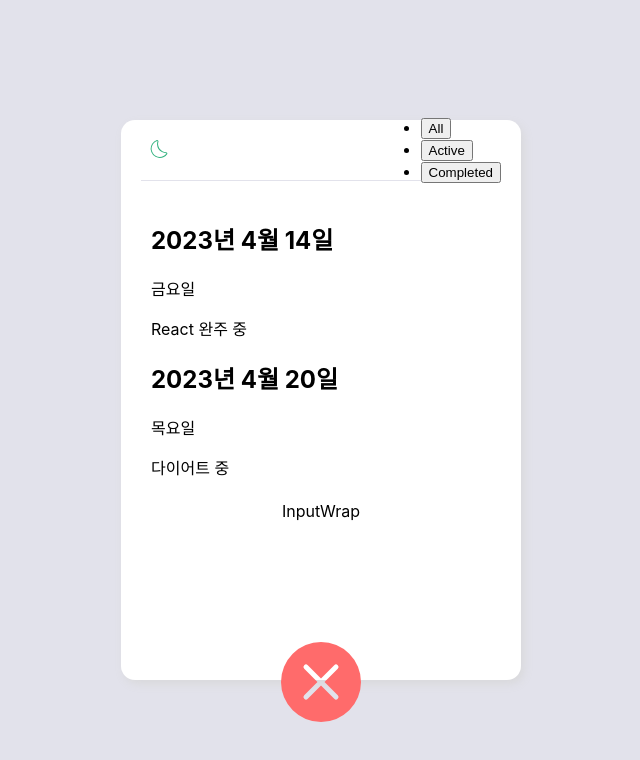
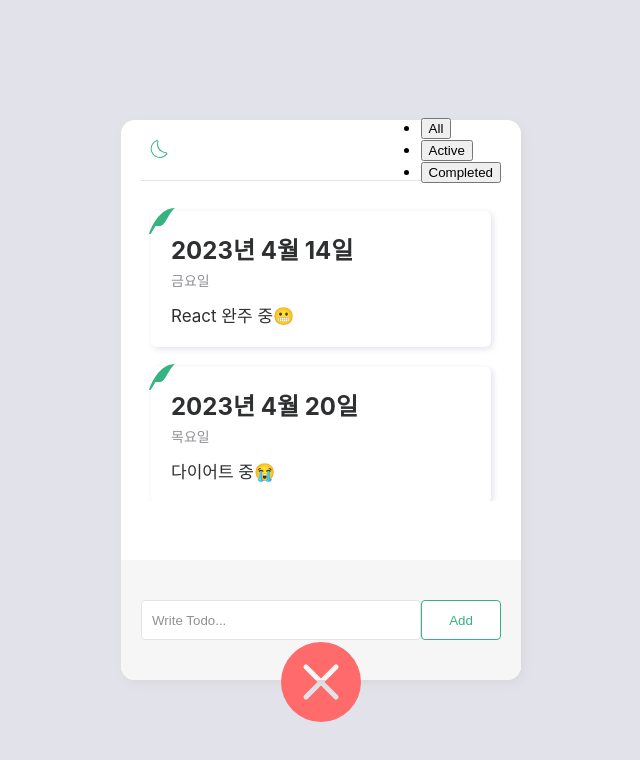
Before and after one commit to dnjfht/react_todo_list, a React (Create React App) app: page / in a window 1280 px wide. Both pictures are taken after a click on the button 640 px from the left and 683 px from the top of the page. Shown: the top 760 px of the page, without its empty margins (319-959 px from the left). Built offline with nearby package versions, Linux system fonts and the light colour scheme.

Commit message:
TODOLIST

```diff
--- a/src/App.js
+++ b/src/App.js
@@ -11,49 +11,49 @@ const initialState = [
     id: uuidv4(),
     date: "2023년 4월 14일",
     day: "금요일",
-    title: "React 완주 중",
+    title: "React 완주 중😬",
     isActive: true,
   },
   {
     id: uuidv4(),
     date: "2023년 4월 20일",
     day: "목요일",
-    title: "다이어트 중",
+    title: "다이어트 중😭",
     isActive: true,
   },
   {
     id: uuidv4(),
     date: "2023년 4월 27일",
     day: "목요일",
-    title: "충분히 자기",
+    title: "충분히 자기😴",
     isActive: false,
   },
   {
     id: uuidv4(),
     date: "2023년 4월 30일",
     day: "일요일",
-    title: "산책 자주 하기",
+    title: "산책 자주 하기🚶‍♀🚶‍♀",
     isActive: false,
   },
   {
     id: uuidv4(),
     date: "2023년 5월 3일",
     day: "수요일",
-    title: "책 한 권 읽기",
+    title: "책 한 권 읽기📕",
     isActive: false,
   },
   {
     id: uuidv4(),
     date: "2023년 5월 6일",
     day: "토요일",
-    title: "옷 사기",
+    title: "옷 사기👚",
     isActive: false,
   },
   {
     id: uuidv4(),
     date: "2023년 5월 17일",
     day: "수요일",
-    title: "Javascript 문법 꾸준히 공부하기",
+    title: "Javascript 문법 꾸준히 공부하기📝",
     isActive: true,
   },
 ];
--- a/src/App.module.css
+++ b/src/App.module.css
@@ -12,8 +12,6 @@
 .Box {
   width: 400px;
   height: 560px;
-  padding: 0 20px;
-  box-sizing: border-box;
   background-color: var(--color-white);
   border-radius: 14px;
 
@@ -35,8 +33,9 @@
 }
 
 .NavBar {
-  width: 100%;
+  width: calc(100% - 40px);
   height: 60px;
+  margin: 0 20px;
   border-bottom: 1px solid var(--color-bg);
 
   display: flex;
@@ -51,10 +50,10 @@
 }
 
 .TodoList {
-  width: 100%;
+  width: calc(100% - 40px);
   height: 300px;
-  margin-top: 20px;
-  padding: 0 10px;
+  margin: 20px;
+  padding: 10px;
   box-sizing: border-box;
 
   overflow: scroll;
@@ -76,3 +75,71 @@
   width: 2px;
   background-color: var(--color-scrollbar);
 }
+
+.Todo {
+  width: 100%;
+  margin-bottom: 20px;
+  padding: 20px;
+  box-sizing: border-box;
+
+  border-radius: 6px;
+  box-shadow: 2px 2px 6px var(--color-bg);
+
+  position: relative;
+}
+
+.InputWrap {
+  width: 100%;
+  height: 120px;
+  padding: 20px;
+  box-sizing: border-box;
+  background-color: var(--color-input-wrap-bg);
+
+  border-radius: 0 0 14px 14px;
+
+  position: absolute;
+  bottom: 0;
+
+  display: flex;
+  flex-direction: row;
+  justify-content: space-between;
+  align-items: center;
+}
+
+.InputTodo {
+  width: calc(100% - 80px);
+  height: 40px;
+  padding: 10px;
+  box-sizing: border-box;
+
+  border: 1px solid var(--color-bg);
+  border-radius: 4px;
+
+  outline: none;
+
+  color: var(--color-text);
+}
+
+.InputTodo::placeholder {
+  color: var(--color-gray);
+}
+
+.SubmitBtn {
+  width: 80px;
+  height: 40px;
+  background-color: var(--color-white);
+
+  border: 1px solid var(--color-accent);
+  border-radius: 4px;
+
+  color: var(--color-accent);
+
+  transition: all 0.8s;
+}
+
+.SubmitBtn:hover {
+  background-color: var(--color-accent);
+  color: var(--color-white);
+
+  cursor: pointer;
+}
--- a/src/components/InputWrap.js
+++ b/src/components/InputWrap.js
@@ -1,5 +1,15 @@
 import React from "react";
+import styles from "../App.module.css";
 
 export default function InputWrap() {
-  return <div>InputWrap</div>;
+  return (
+    <div className={styles.InputWrap}>
+      <input
+        className={styles.InputTodo}
+        type="text"
+        placeholder="Write Todo..."
+      />
+      <button className={styles.SubmitBtn}>Add</button>
+    </div>
+  );
 }
--- a/src/components/Todo.js
+++ b/src/components/Todo.js
@@ -1,11 +1,42 @@
 import React from "react";
+import styles from "../App.module.css";
+import { ImQuill } from "react-icons/im";
 
 export default function Todo({ filterTodo }) {
   return (
-    <div key={filterTodo.id}>
-      <h2>{filterTodo.date}</h2>
-      <p>{filterTodo.day}</p>
-      <p>{filterTodo.title}</p>
+    <div key={filterTodo.id} className={styles.Todo}>
+      <ImQuill
+        style={{
+          color: "var(--color-accent)",
+          fontSize: 26,
+          position: "absolute",
+          top: -3,
+          left: -2,
+        }}
+      />
+      <h2 style={{ margin: 0, color: "var(--color-text)" }}>
+        {filterTodo.date}
+      </h2>
+      <p
+        style={{
+          margin: 0,
+          marginTop: 4,
+          fontSize: 14,
+          color: "var(--color-gray)",
+        }}
+      >
+        {filterTodo.day}
+      </p>
+      <p
+        style={{
+          margin: 0,
+          marginTop: 12,
+          fontSize: 17,
+          color: "var(--color-text)",
+        }}
+      >
+        {filterTodo.title}
+      </p>
     </div>
   );
 }
--- a/src/index.css
+++ b/src/index.css
@@ -8,6 +8,7 @@
   --color-scrollbar: #35b380;
   --color-scrollbar-track: #eeeeef;
   --color-shadow: #d9d9db;
+  --color-input-wrap-bg: #f6f6f6;
 }
 
 body {
```
